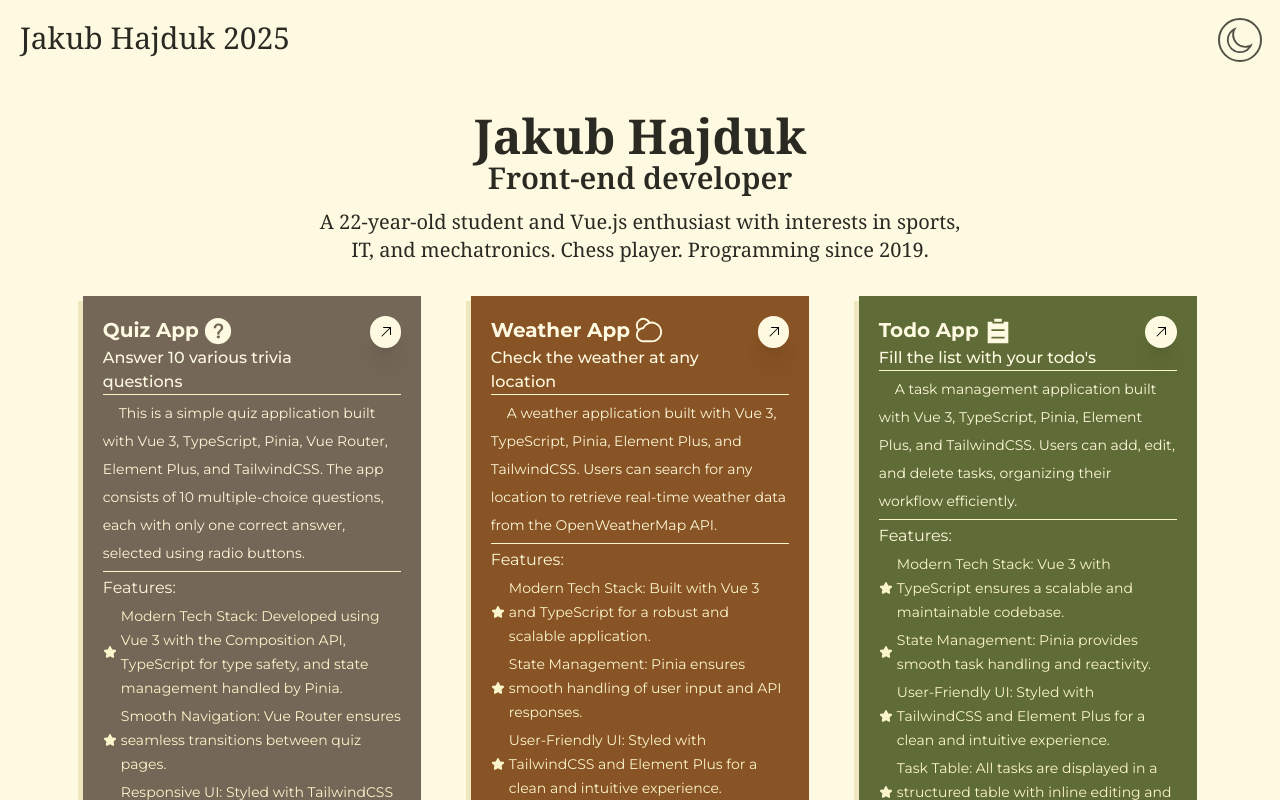
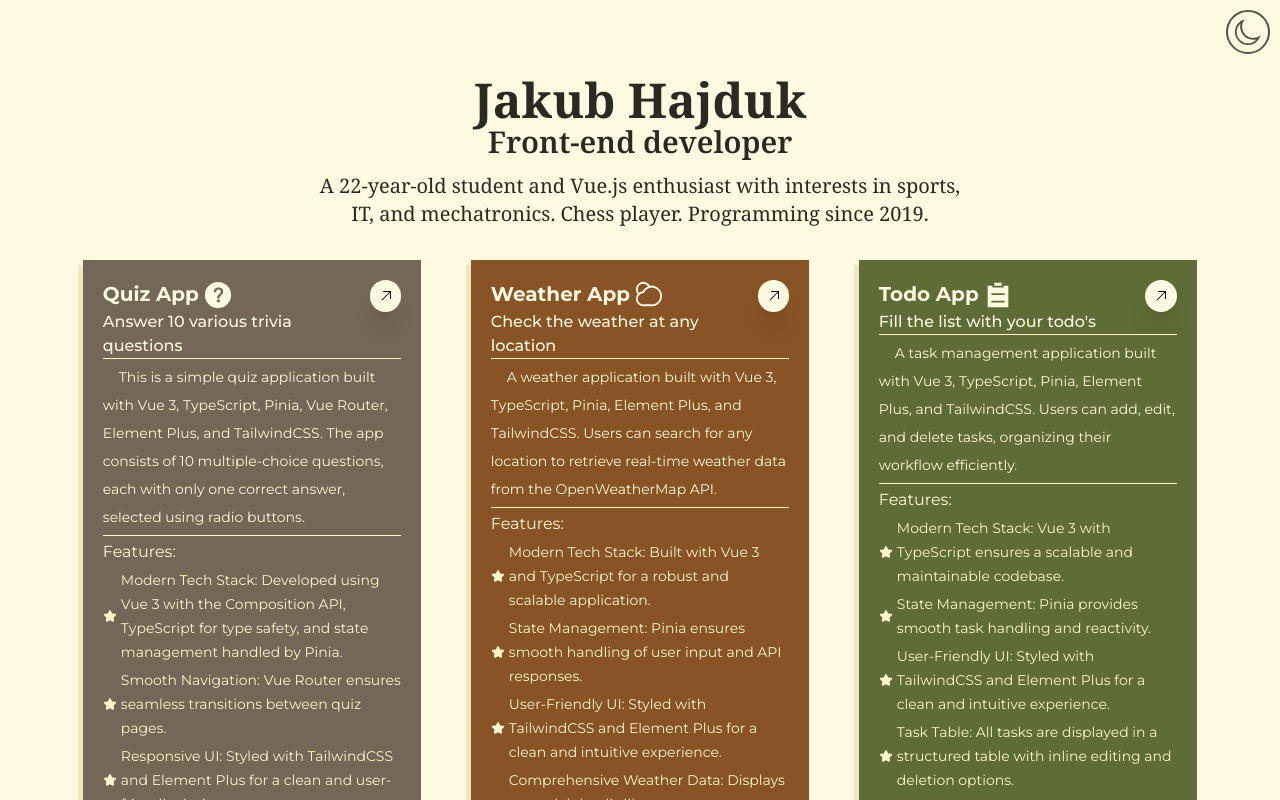
Before and after one commit to jakubhajduk53/portfolio-vue, a Vue app: page / in a window 1280 px wide. Shown: the top 800 px of the page. Built offline with nearby package versions, Linux system fonts and the light colour scheme.

Commit message:
feat: remove top text

```diff
--- a/src/App.vue
+++ b/src/App.vue
@@ -27,11 +27,9 @@ watch(darkmode, (newValue) => {
   <div
     class="flex flex-col min-h-full bg-[hsl(52,94%,94%)] dark:bg-[hsl(211,53%,11%)] dark:text-[hsl(75,6%,87%)]"
   >
-    <nav class="flex h-[100px] justify-between p-5">
-      <div class="text-xl md:text-3xl">Jakub Hajduk 2025</div>
     <button
       aria-label="darkmode"
-        class="flex items-center justify-center gap-5 outline-2 rounded-full size-8 md:size-10 hover:cursor-pointer select-none opacity-80 dark:text-yellow-400"
+      class="self-end m-3 flex items-center justify-center gap-5 outline-2 rounded-full size-8 md:size-10 hover:cursor-pointer select-none opacity-80 dark:text-yellow-400"
       @click="
         () => {
           darkmode = !darkmode;
@@ -40,7 +38,6 @@ watch(darkmode, (newValue) => {
     >
       <el-icon size="30"><Moon /></el-icon>
     </button>
-    </nav>
     <main class="flex flex-1 flex-col justify-center items-center">
       <section class="flex flex-col text-center p-3">
         <p class="text-3xl md:text-5xl font-bold">Jakub Hajduk</p>
```
Lines whose indentation alone changed are shown as unchanged.
